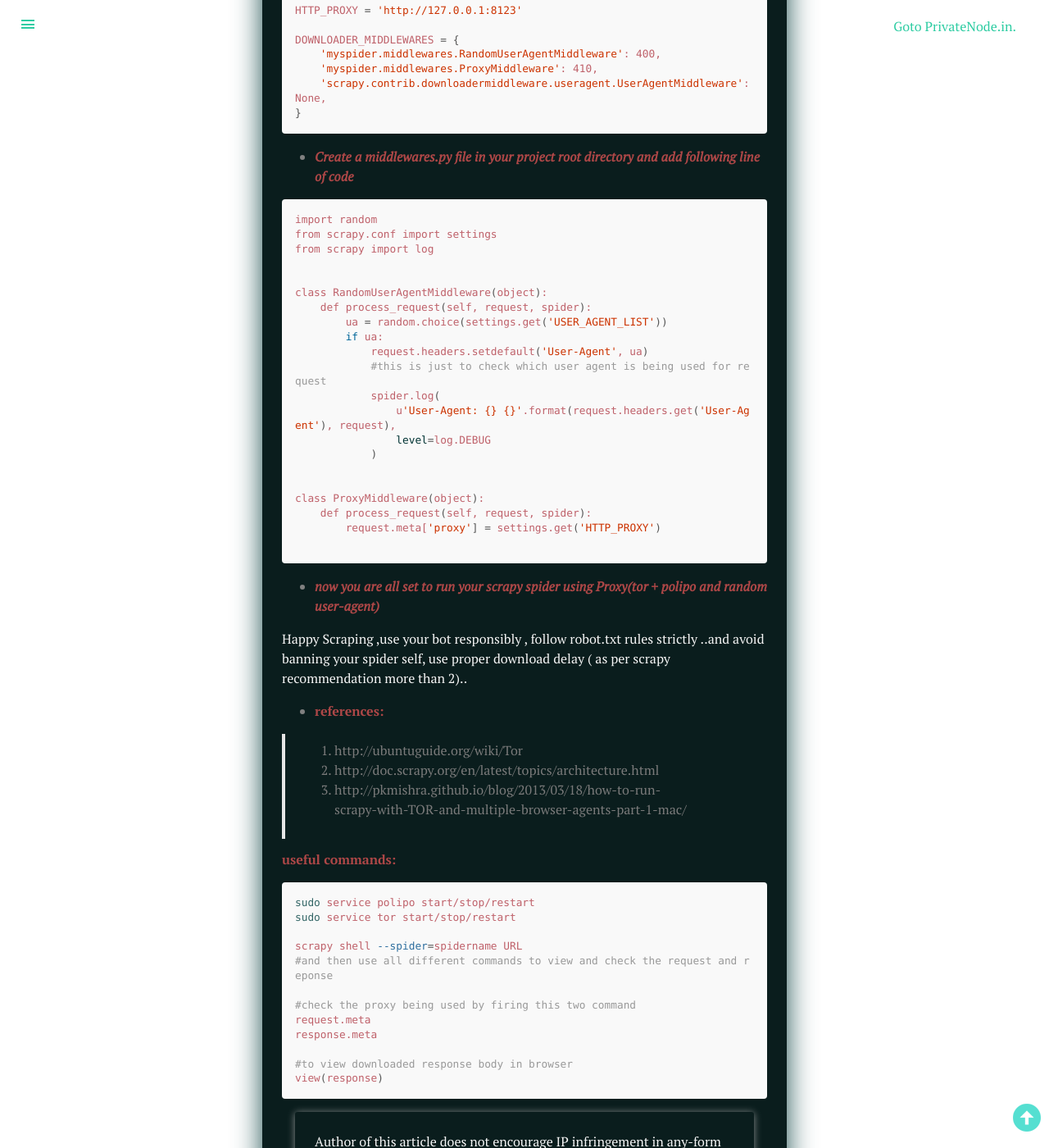
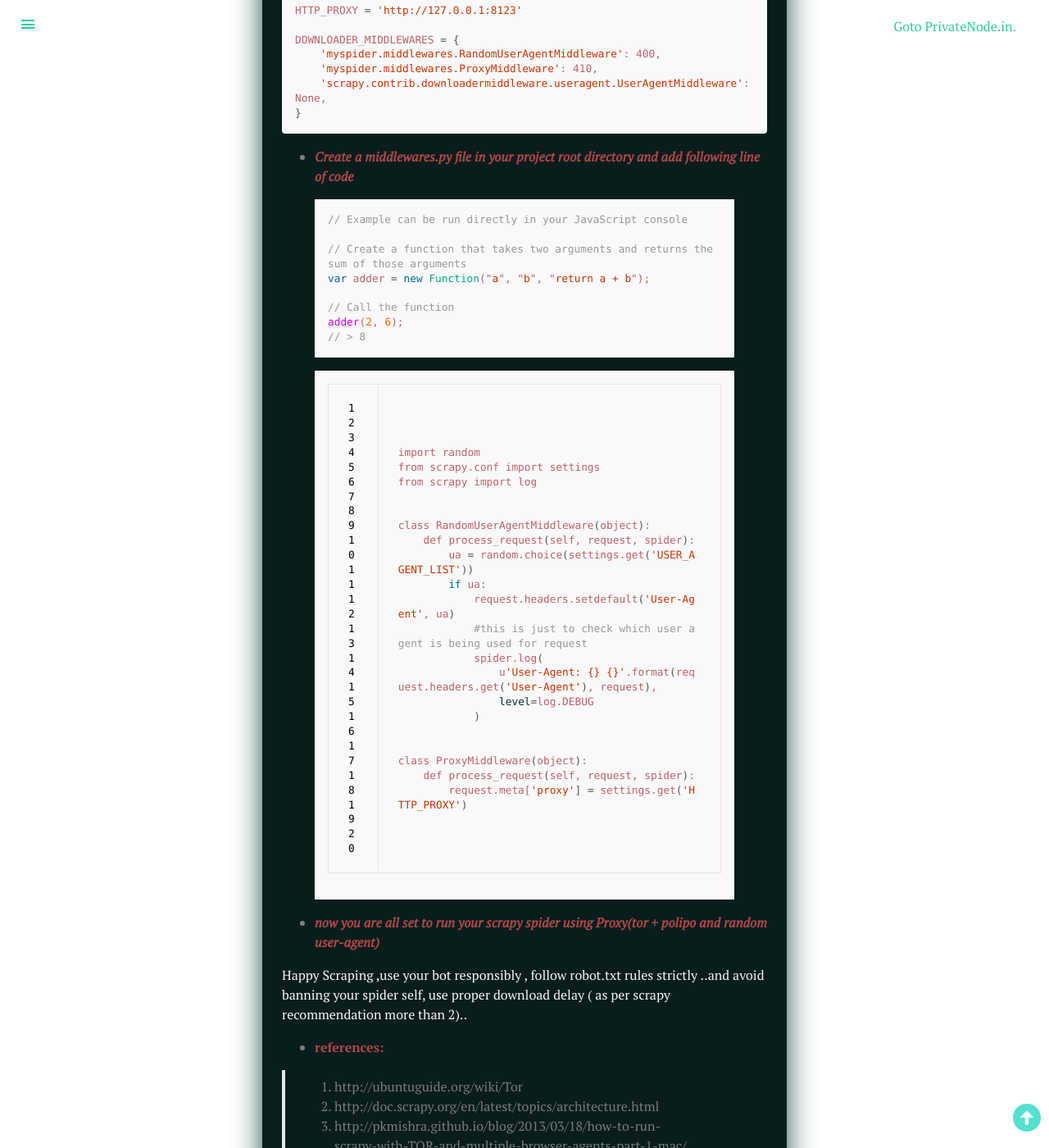
Before and after one commit to DharmeshPandav/dharmeshpandav.github.io, a Jekyll site: the page built from _posts/2015-02-24-Torifying-your-Scrapy_project_on_ubuntu.md, in a window 1280 px wide and 1400 px high, scrolled down 2228 px. Shown: the whole window at 82% size. Built offline with Jekyll 4.4.1, drawn with Linux system fonts in a browser that asks for light colours; nearby versions of some CDN libraries; Markdown is read by kramdown in place of the engine named in the settings.

````diff
--- a/_posts/2015-02-24-Torifying-your-Scrapy_project_on_ubuntu.md
+++ b/_posts/2015-02-24-Torifying-your-Scrapy_project_on_ubuntu.md
@@ -105,7 +105,18 @@ DOWNLOADER_MIDDLEWARES = {
 
 * ***Create a middlewares.py file in your project root directory and add following line of code***
 
-```bash
+{% highlight js %}
+// Example can be run directly in your JavaScript console
+
+// Create a function that takes two arguments and returns the sum of those arguments
+var adder = new Function("a", "b", "return a + b");
+
+// Call the function
+adder(2, 6);
+// > 8
+{% endhighlight %}
+
+{% highlight bash linenos %}
 import random
 from scrapy.conf import settings
 from scrapy import log
@@ -127,7 +138,7 @@ class ProxyMiddleware(object):
     def process_request(self, request, spider):
         request.meta['proxy'] = settings.get('HTTP_PROXY')
 
-```
+{% endhighlight %}
 
 
 * ***now you are all set to run your scrapy spider using Proxy(tor + polipo and random user-agent)***
````
